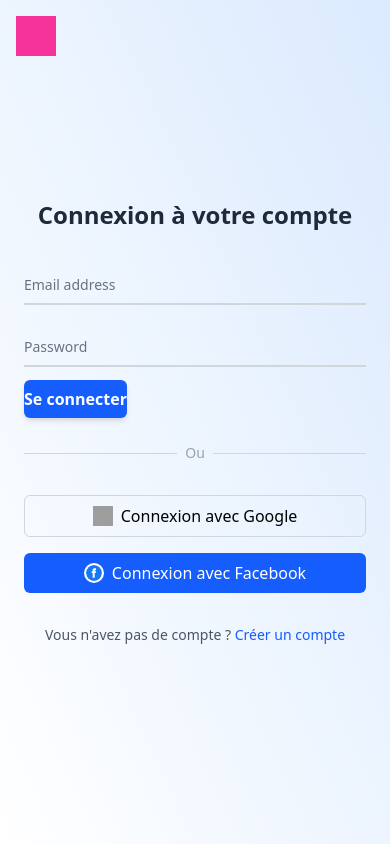
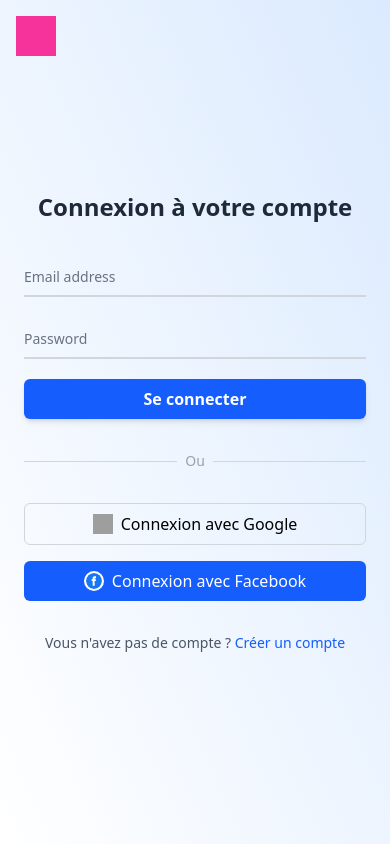
Before and after one commit to Kennedylight/ShoesCamerAppFont, a Vue app: page /login in a window 390 px wide. Built offline with nearby package versions, Linux system fonts and the light colour scheme; grey boxes are pictures that could not be loaded.

Commit message:
gestion des erreurs sur le login

```diff
--- a/src/views/LoginView.vue
+++ b/src/views/LoginView.vue
@@ -20,7 +20,7 @@
             <div class="w-full max-w-md space-y-8 animate-slide-in-right">
                 <h1 class="text-2xl font-bold text-gray-800 text-center">Connexion à votre compte</h1>
 
-                <form class="space-y-6">
+                <form class="space-y-6 " @submit.prevent="connexion">
                     <div class="relative z-0 w-full mb-5 group">
                         <input type="email" name="floating_email" id="floating_email"
                             class="block py-2.5 px-0 w-full text-sm text-gray-900 bg-transparent border-0 border-b-2 border-gray-300 appearance-none dark:text-white dark:border-gray-600 dark:focus:border-blue-500 focus:outline-none focus:ring-0 focus:border-blue-600 peer"
@@ -38,10 +38,10 @@
                             class="peer-focus:font-medium absolute text-sm text-gray-500 dark:text-gray-400 duration-300 transform -translate-y-6 scale-75 top-3 -z-10 origin-[0] peer-focus:start-0 rtl:peer-focus:translate-x-1/4 peer-focus:text-blue-600 peer-focus:dark:text-blue-500 peer-placeholder-shown:scale-100 peer-placeholder-shown:translate-y-0 peer-focus:scale-75 peer-focus:-translate-y-6">Password</label>
                     </div>
 
-                    <router-link to="/acceuil" type="submit"
-                        class="w-full py-2 bg-blue-600 hover:bg-blue-700 text-white font-semibold rounded-md transition duration-300 shadow-md">
+                    <button  type="submit"
+                        class="w-full py-2 bg-blue-600 cursor-pointer hover:bg-blue-700 text-white font-semibold rounded-md transition duration-300 shadow-md">
                         Se connecter
-                    </router-link>
+                    </button>
                 </form>
 
                 <div class="flex items-center justify-between">
@@ -79,3 +79,19 @@
         </div>
     </div>
 </template>
+<script>
+export default {
+    data(){
+        return {
+
+        }
+    },
+    methods: {
+        connexion(){
+
+            console.log("hello")
+            this.$router.push({name:'Acceuil'})
+        }
+    },
+}
+</script>
--- a/src/views/PageAccueilApresConnexion.vue
+++ b/src/views/PageAccueilApresConnexion.vue
@@ -2,7 +2,7 @@
   <div class="min-h-screen bg-gray-50 space-y-4">
     <!-- HEADER -->
     <header class="bg-white fixed shadow-sm h-16  w-full animate-fade-in-down">
-      <div class="lg:max-w-[95%] space-y-2 lg:space-y-0  w-full lg:mx-auto py-3 flex flex-wrap items-center justify-between ">
+      <div class="lg:max-w-[95%] space-y-2 lg:space-y-0  w-full lg:mx-auto py-3 lg:py-0 flex flex-wrap items-center justify-between ">
         <!-- Logo + Recherche -->
         <div class="flex items-center px-2  h-full flex-wrap gap-3 w-full lg:justify-between  lg:w-[70%]">
           <div class=" h-full space-x-5  hidden lg:flex  justify-center">
@@ -28,7 +28,7 @@
 
         </div>
         <!-- Icônes -->
-        <div class="flex items-center bg-white py-2 border-b-2 lg:border-none border-gray-300 px-2  lg:space-x-3 space-x-2 text-xl w-full lg:w-auto justify-end">
+        <div class="flex items-center bg-white lg:bg-transparent py-2 border-b-2 lg:border-none border-gray-300 px-2  lg:space-x-3 space-x-2 text-xl w-full lg:w-auto justify-end">
           <div class="flex gap-3">
             <div class="cursor-pointer">
               <svg xmlns="http://www.w3.org/2000/svg" viewBox="0 0 24 24" fill="currentColor"
@@ -61,7 +61,7 @@
             </div>
           </div>
 
-          <div class="w-10 h-10 rounded-full bg-red-400">
+          <div class="w-10 h-10 rounded-full">
             <img src="/img/ayanokoji.jpg" class="w-full h-full object-cover rounded-full" />
           </div>
         </div>
```
